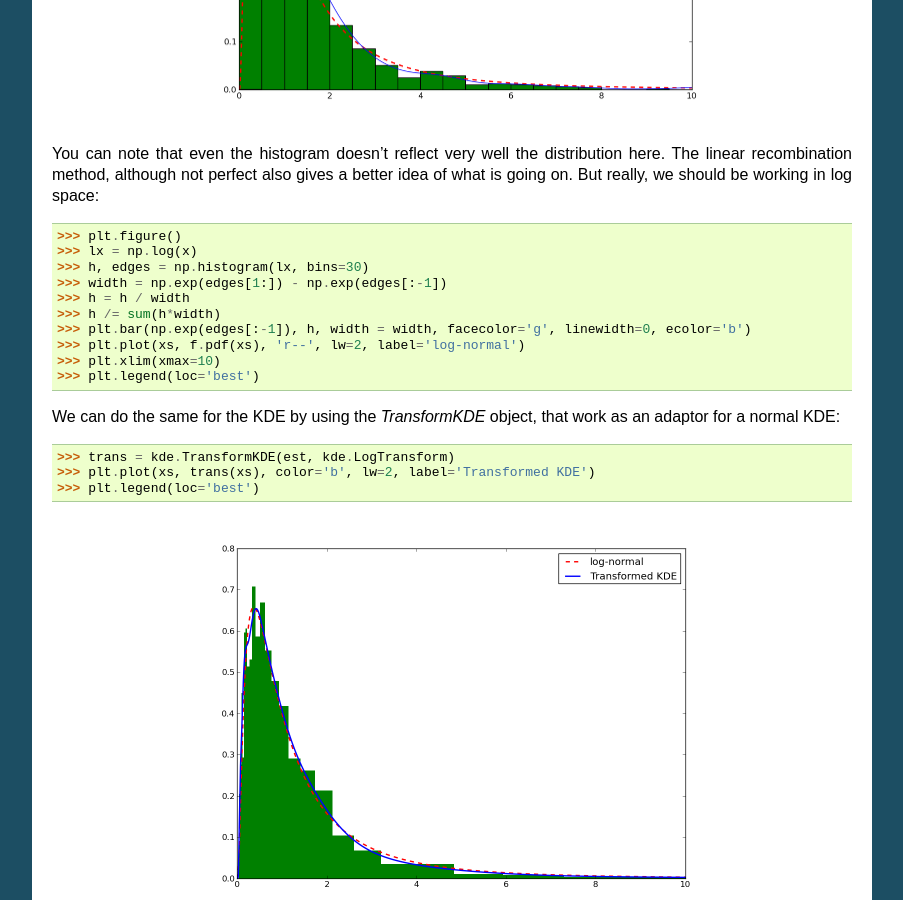
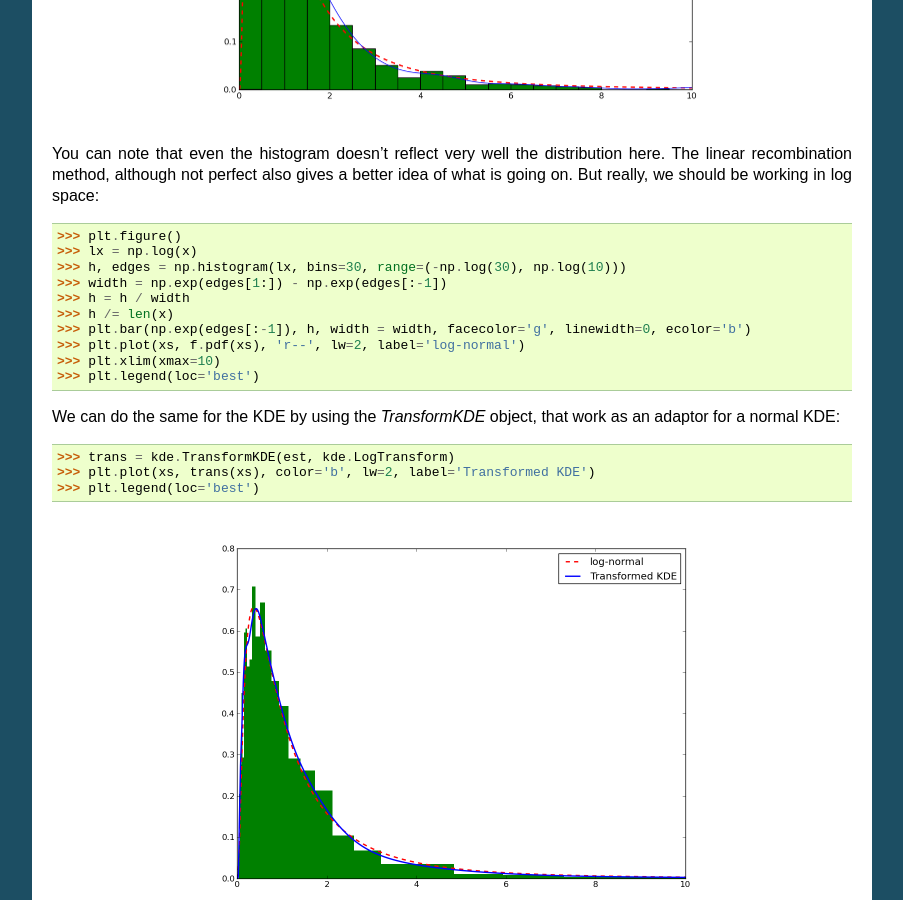
Before and after one commit to sergeyfarin/pyqt-fit, a Sphinx documentation site: the page built from docs/KDE_tut.rst, in a window 1280 px wide and 900 px high, scrolled down 7751 px. Shown: the whole window, without its empty margins (198-1101 px from the left). Built offline with Sphinx 7.4.7, drawn with Linux system fonts in a browser that asks for light colours; formulas are drawn with MathJax 3; the version number could not be read and is left out.

Commit message:
Corrected formula

```diff
--- a/docs/KDE_tut.rst
+++ b/docs/KDE_tut.rst
@@ -276,10 +276,10 @@ we should be working in log space::
 
   >>> plt.figure()
   >>> lx = np.log(x)
-  >>> h, edges = np.histogram(lx, bins=30)
+  >>> h, edges = np.histogram(lx, bins=30, range=(-np.log(30), np.log(10)))
   >>> width = np.exp(edges[1:]) - np.exp(edges[:-1])
   >>> h = h / width
-  >>> h /= sum(h*width)
+  >>> h /= len(x)
   >>> plt.bar(np.exp(edges[:-1]), h, width = width, facecolor='g', linewidth=0, ecolor='b')
   >>> plt.plot(xs, f.pdf(xs), 'r--', lw=2, label='log-normal')
   >>> plt.xlim(xmax=10)
```
